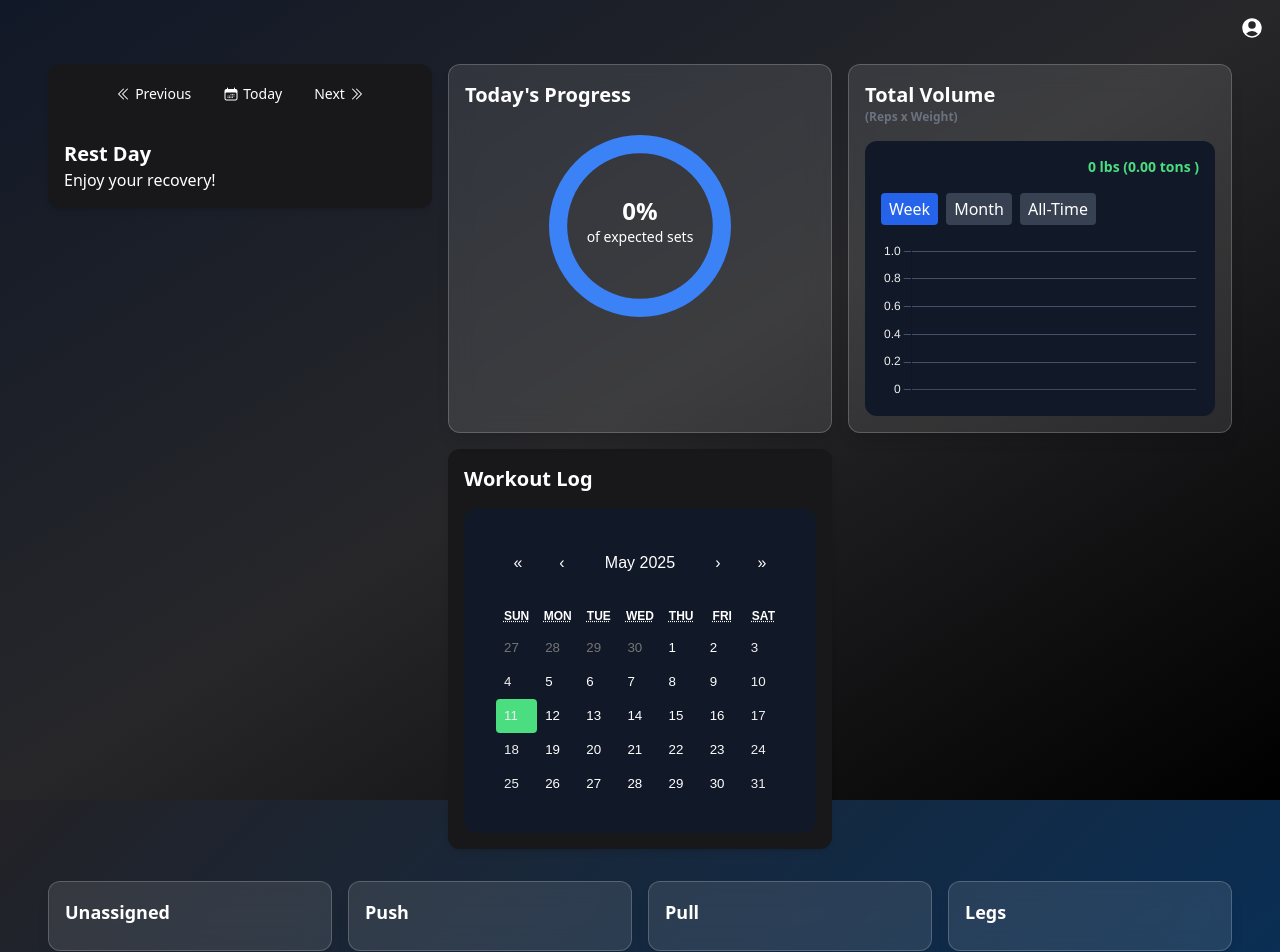
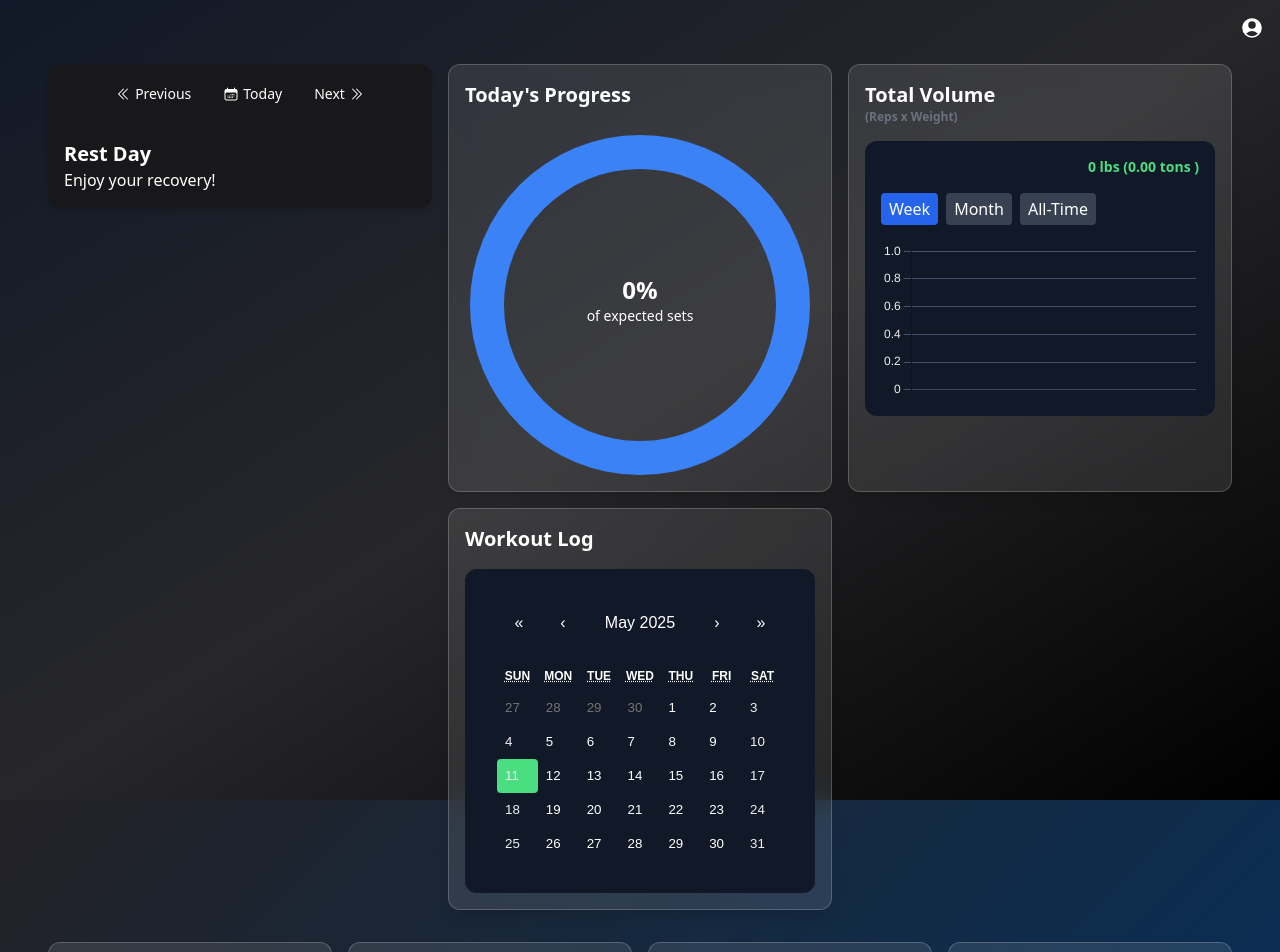
Before and after one commit to BrascoMarketing/Kevin-s-React-App-Tracker, a React (Vite) app: page / in a window 1280 px wide. Shown: the top 952 px of the page. Built offline with nearby package versions, Linux system fonts and the light colour scheme.

Commit message:
Component updates: DailyProgressRing;

```diff
--- a/src/App.jsx
+++ b/src/App.jsx
@@ -178,7 +178,7 @@ function App() {
 
 
             <div className="grid grid-cols-1 lg:grid-cols-2 gap-4 mt-4">
-              <div className="bg-zinc-900 text-white rounded-xl shadow-md p-4">
+              <div className="bg-white/10 backdrop-blur-md border border-white/20 rounded-xl p-4 shadow-lg">
                 <h2 className="text-white text-xl font-bold mb-4">Workout Log</h2>
                 <CalendarPanel viewedDate={viewedDate} setViewedDate={setViewedDate} logs={exerciseLogs} />
               </div>
--- a/src/components/DailyProgressRing.jsx
+++ b/src/components/DailyProgressRing.jsx
@@ -24,7 +24,7 @@ export default function DailyProgressRing({ targetSets, loggedSets }) {
   };
 
   return (
-    <div className={`relative w-48 h-48 block m-auto ${isOverAchieved ? 'animate-pulse' : ''} `}>
+    <div className={`relative w-70 h-70 block m-auto ${isOverAchieved ? 'animate-pulse' : ''} `}>
       <Doughnut data={data} options={options} />
       <div className="absolute inset-0 flex flex-col items-center justify-center text-white">
         <span className="text-2xl font-bold">{Math.round(progressRaw)}%</span>
```
